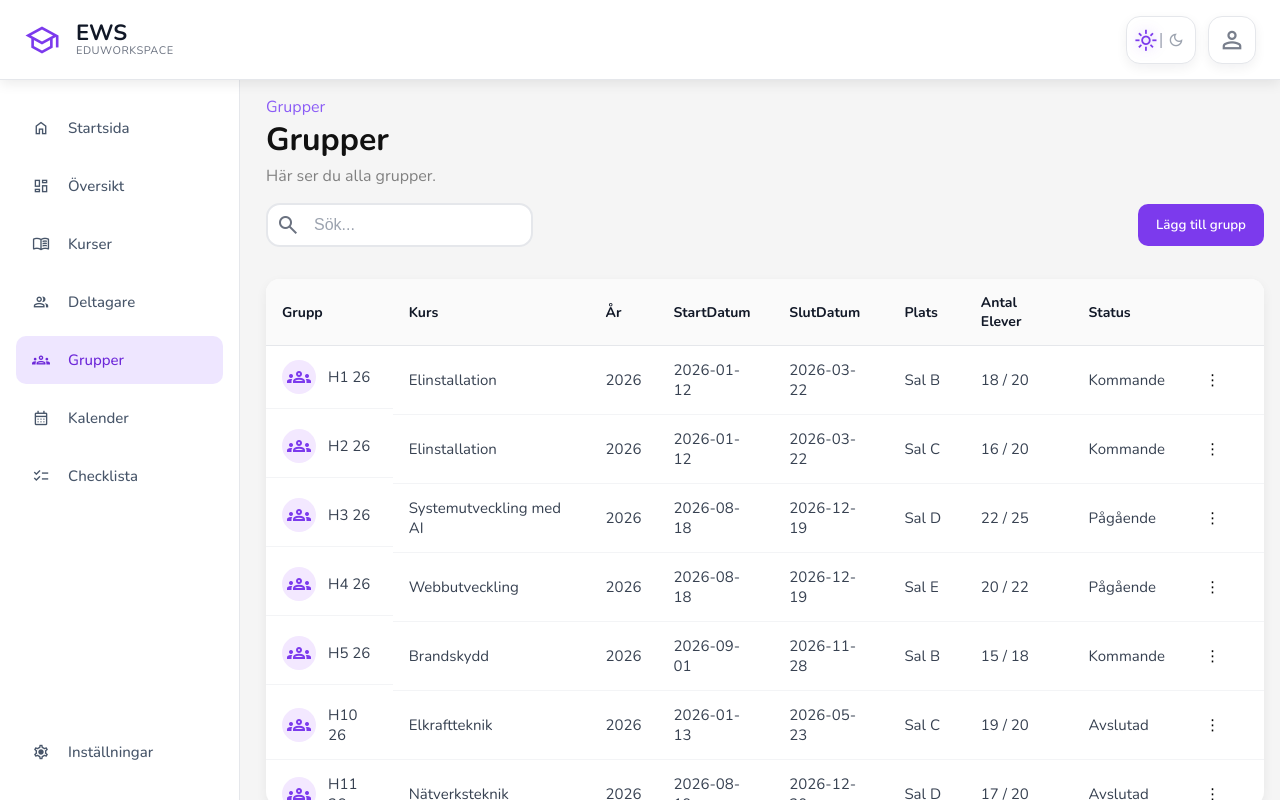
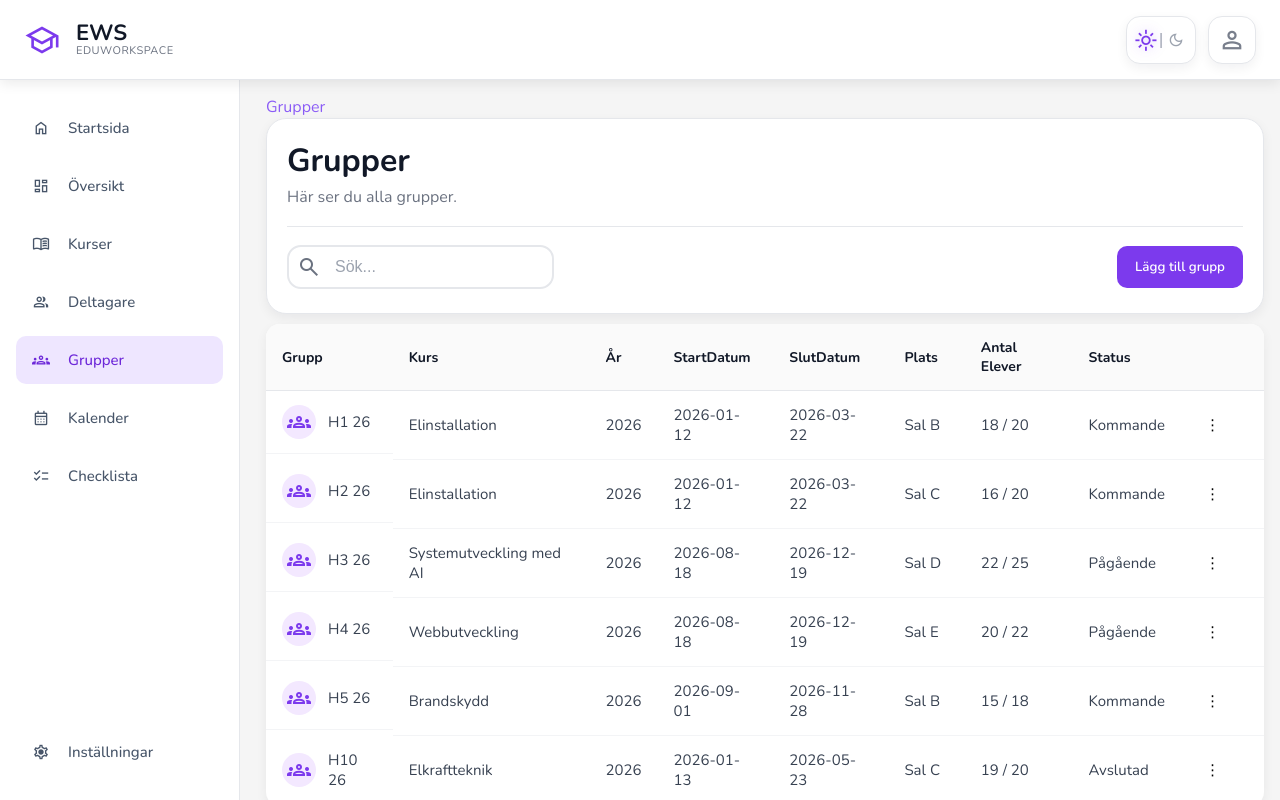
Before and after one commit to Brian-Bridgeman/Eduworkspace, an Angular app in the folder Client/: page /groups in a window 1280 px wide. Built offline with nearby package versions, Linux system fonts and the light colour scheme.

Commit message:
Fix style for template header

```diff
--- a/Client/src/app/components/template-header/template-header.css
+++ b/Client/src/app/components/template-header/template-header.css
@@ -7,20 +7,26 @@
 
 #taBortTomContainer {
   display: var(--template-header-header-container, flex);
+  padding-bottom: 18px;
+  margin-bottom: 18px;
+  border-bottom: 1px solid #e5e7eb;
 }
 
 .header-wrapper {
-  margin-bottom: var(--template-header-margin-bottom, 2em);
+  margin-bottom: var(--template-header-margin-bottom, 0.25em);
 }
 
 .header-text h1 {
   margin: 0;
   font-size: 32px;
+  font-weight: 700;
+  color: #111827;
 }
 
 .header-text p {
-  color: gray;
+  color: #6b7280;
   margin-top: 4px;
+  margin-bottom: 0;
 }
 
 button {
--- a/Client/src/app/pages/course-details-page/course-details-page.css
+++ b/Client/src/app/pages/course-details-page/course-details-page.css
@@ -1,49 +1,5 @@
-.course-wrapper {
-    background: white;
-    border: 1px solid #ececec;
-    margin-bottom: 1em;
-    border-radius: 20px;
+@media (max-width: 900px) {
+    .mobile-hide {
+        display: none;
+    }
 }
-
-.course-card {
-    display: flex;
-    justify-content: space-between;
-    align-items: center;
-
-    padding: 24px 24px 0px 24px;
-    border-radius: 20px;
-}
-
-.template-header {
-    padding: 0em 1em 1em 1em;
-}
-
-app-template-header {
-    --template-header-margin-bottom: 0;
-    --template-header-header-container: 0;
-}
-
-hr {
-    border: none;
-    height: 1px;
-    background: #e5e7eb;
-    margin: 20px 0;
-}
-
-.course-card h2 {
-    margin: 0;
-    font-size: 28px;
-    font-weight: 700;
-}
-
-.info {
-    display: flex;
-    gap: 12px;
-    margin-top: 8px;
-    color: #666;
-}
-@media (max-width: 900px)
-{
-.mobile-hide{
-    display: none;
-}}
--- a/Client/src/app/pages/course-details-page/course-details-page.html
+++ b/Client/src/app/pages/course-details-page/course-details-page.html
@@ -1,22 +1,7 @@
-<div class="course-wrapper">
-    <div class="course-card">
-        <div>
-            <h2>C#</h2>
-
-            <div class="info">
-                <span>Utbildare:</span>
-                <span>Oscar</span>
-            </div>
-        </div>
-    </div>
-    <div class="template-header">
-        <hr>
-        <div class="page-header">
-            <app-template-header title="" subtitle="" buttonText="Lägg till kurstillfällen"
-                (searchChange)="searchTerm = $event" (buttonClick)="navigateToCreateGroup()">
-            </app-template-header>
-        </div>
-    </div>
+<div class="page-header">
+    <app-template-header title="C#" subtitle="Utbildare: Oscar" buttonText="Lägg till kurstillfällen"
+        (searchChange)="searchTerm = $event" (buttonClick)="navigateToCreateGroup()">
+    </app-template-header>
 </div>
 
 <div class="tableDiv">
--- a/Client/src/styles.css
+++ b/Client/src/styles.css
@@ -108,6 +108,15 @@ tbody tr:last-child td {
   background-color: #faf5ff;
 }
 
+.page-header {
+  background: white;
+  border: 1px solid #e5e7eb;
+  border-radius: 20px;
+  padding: 20px;
+  margin-bottom: 10px;
+  box-shadow: 0 4px 12px #0f172a0f;
+}
+
 /* Media quarys för mobil*/
 
 @media screen and (max-width: 768px) {
```
